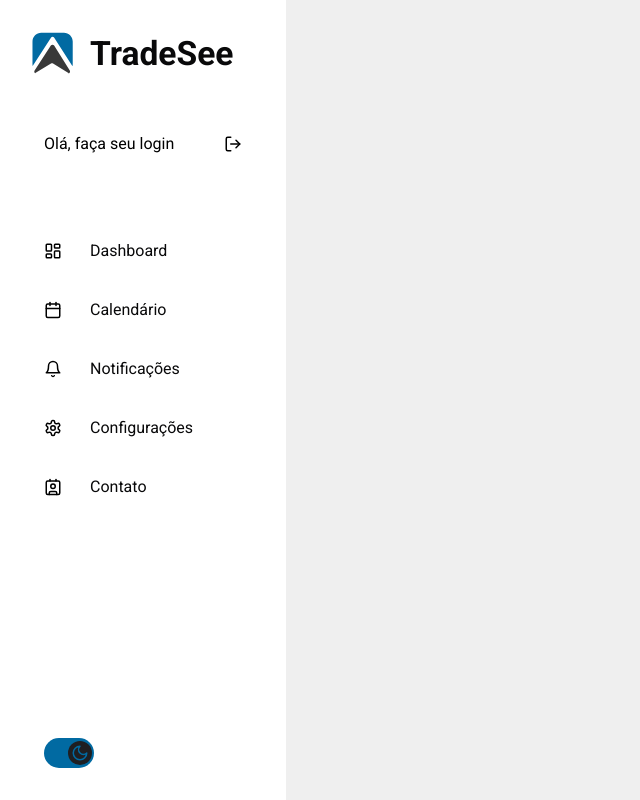
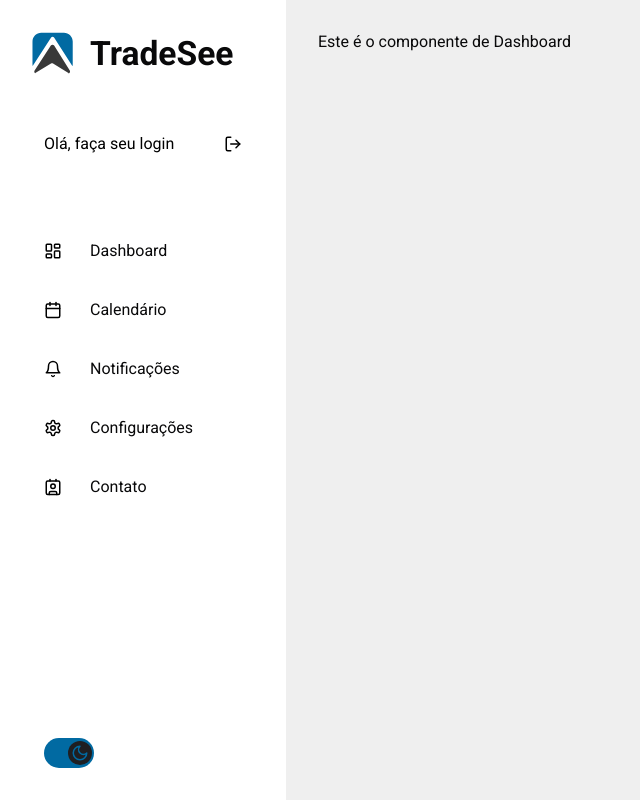
Before and after one commit to jhonatansarmento/dashboard-uiux-test, a Next.js app: page / in a window 1280 px wide. Shown: the whole page, without its empty margins (0-640 px from the left). Built offline with nearby package versions, Linux system fonts and the light colour scheme.

Commit message:
feat: Implement dynamic component rendering based on sidebar menu selection

```diff
--- a/src/app/page.tsx
+++ b/src/app/page.tsx
@@ -1,9 +1,5 @@
-import Sidebar from '@/components/Sidebar';
+import AppLayout from '@/components/AppLayout';
 
 export default function Home() {
-  return (
-    <>
-      <Sidebar />
-    </>
-  );
+  return <AppLayout />;
 }
--- /dev/null
+++ b/src/components/AppLayout/index.tsx
@@ -0,0 +1,33 @@
+'use client';
+
+import Calendar from '@/components/Calendar';
+import Dashboard from '@/components/Dashboard';
+import Sidebar from '@/components/Sidebar';
+import { useState } from 'react';
+
+const AppLayout = () => {
+  const [selectedComponent, setSelectedComponent] = useState('Dashboard');
+
+  const renderSelectedComponent = () => {
+    switch (selectedComponent) {
+      case 'Dashboard':
+        return <Dashboard />;
+      case 'Calendar':
+        return <Calendar />;
+
+      default:
+        return <Dashboard />;
+    }
+  };
+
+  return (
+    <div style={{ display: 'flex' }}>
+      <Sidebar onSelectComponent={setSelectedComponent} />
+      <div style={{ flexGrow: 1, padding: '2rem' }}>
+        {renderSelectedComponent()}
+      </div>
+    </div>
+  );
+};
+
+export default AppLayout;
--- /dev/null
+++ b/src/components/Calendar/index.tsx
@@ -0,0 +1,5 @@
+const Calendar = () => {
+  return <div>Este é o componente de Calendar</div>;
+};
+
+export default Calendar;
--- /dev/null
+++ b/src/components/Dashboard/index.tsx
@@ -0,0 +1,5 @@
+const Dashboard = () => {
+  return <div>Este é o componente de Dashboard</div>;
+};
+
+export default Dashboard;
--- a/src/components/Sidebar/index.tsx
+++ b/src/components/Sidebar/index.tsx
@@ -16,19 +16,39 @@ import ThemeToggle from '../StyledToggle';
 import * as S from './styles';
 
 const menuItems = [
-  { name: 'Dashboard', icon: <LuLayoutDashboard size={18} /> },
-  { name: 'Calendário', icon: <LuCalendar size={18} /> },
-  { name: 'Notificações', icon: <LuBell size={18} /> },
-  { name: 'Configurações', icon: <LuSettings size={18} /> },
-  { name: 'Contato', icon: <LuContact size={18} /> },
+  {
+    name: 'Dashboard',
+    icon: <LuLayoutDashboard size={18} />,
+    component: 'Dashboard',
+  },
+  { name: 'Calendário', icon: <LuCalendar size={18} />, component: 'Calendar' },
+  {
+    name: 'Notificações',
+    icon: <LuBell size={18} />,
+    component: 'Notifications',
+  },
+  {
+    name: 'Configurações',
+    icon: <LuSettings size={18} />,
+    component: 'Settings',
+  },
+  { name: 'Contato', icon: <LuContact size={18} />, component: 'Contact' },
 ];
 
-const Sidebar = () => {
+interface SidebarProps {
+  onSelectComponent: (component: string) => void;
+}
+
+const Sidebar = ({ onSelectComponent }: SidebarProps) => {
   const { isDarkMode, toggleTheme } = useContext(ThemeContext);
   const [isLoggedIn, setIsLoggedIn] = useState(false);
 
   const handleLoginClick = () => {
     setIsLoggedIn(!isLoggedIn);
+  };
+
+  const handleMenuItemClick = (component: string) => {
+    onSelectComponent(component);
   };
 
   return (
@@ -64,7 +84,11 @@ const Sidebar = () => {
         </S.LoginContainer>
         <S.NavItems>
           {menuItems.map((item) => (
-            <S.NavItem key={item.name} isDarkMode={isDarkMode}>
+            <S.NavItem
+              key={item.name}
+              isDarkMode={isDarkMode}
+              onClick={() => handleMenuItemClick(item.component)}
+            >
               {item.icon} {item.name}
             </S.NavItem>
           ))}
```
